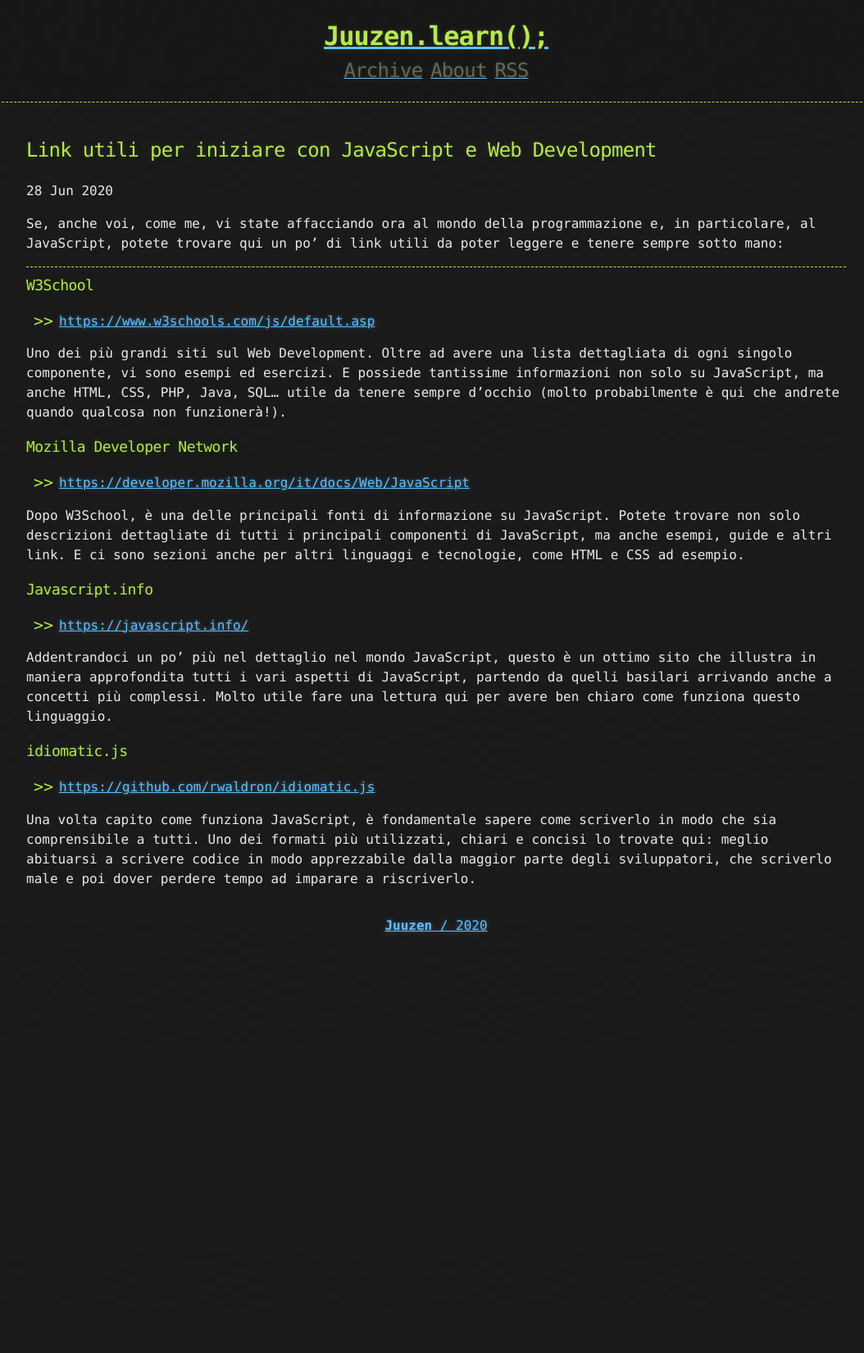
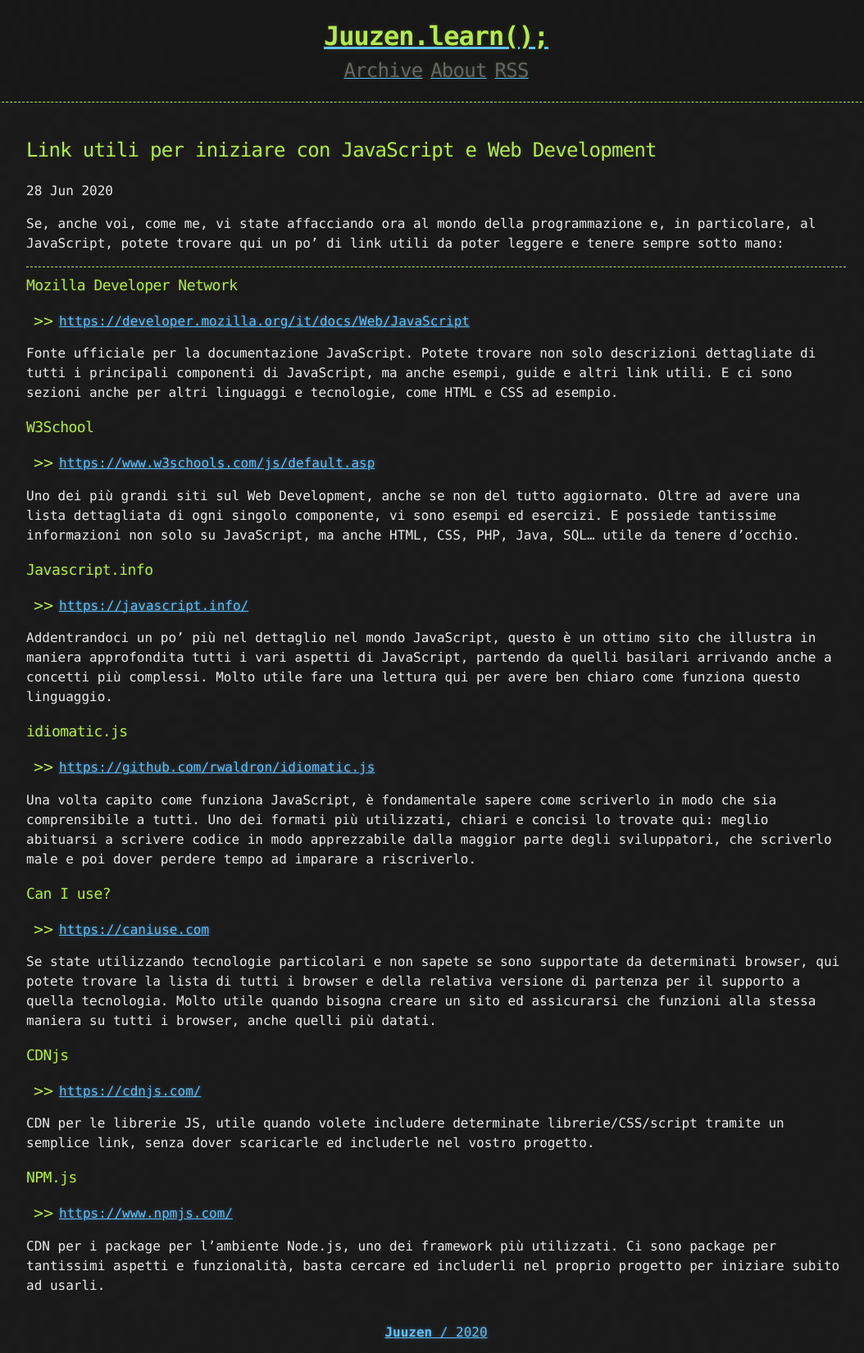
Before and after one commit to Juuzen/juuzen.github.io, a Jekyll site: the page built from _posts/2020-06-28-Useful-Links.md, in a window 1280 px wide. Shown: the whole page at 82% size, without its empty margins (108-1162 px from the left). Built offline with Jekyll 4.4.1, drawn with Linux system fonts in a browser that asks for light colours; before the commit the page ends 1154 px from its top, so only the background shows below that.

Commit message:
Added more links

```diff
--- a/_posts/2020-06-28-Useful-Links.md
+++ b/_posts/2020-06-28-Useful-Links.md
@@ -7,17 +7,17 @@ Se, anche voi, come me, vi state affacciando ora al mondo della programmazione e
 
 ---
 
+### Mozilla Developer Network
+
+- [https://developer.mozilla.org/it/docs/Web/JavaScript](https://developer.mozilla.org/it/docs/Web/JavaScript)
+
+Fonte ufficiale per la documentazione JavaScript. Potete trovare non solo descrizioni dettagliate di tutti i principali componenti di JavaScript, ma anche esempi, guide e altri link utili. E ci sono sezioni anche per altri linguaggi e tecnologie, come HTML e CSS ad esempio.
+
 ### W3School
 
 - [https://www.w3schools.com/js/default.asp](https://www.w3schools.com/js/default.asp)
 
-Uno dei più grandi siti sul Web Development. Oltre ad avere una lista dettagliata di ogni singolo componente, vi sono esempi ed esercizi. E possiede tantissime informazioni non solo su JavaScript, ma anche HTML, CSS, PHP, Java, SQL... utile da tenere sempre d'occhio (molto probabilmente è qui che andrete quando qualcosa non funzionerà!).
-
-### Mozilla Developer Network
-
-- [https://developer.mozilla.org/it/docs/Web/JavaScript](https://developer.mozilla.org/it/docs/Web/JavaScript)
-
-Dopo W3School, è una delle principali fonti di informazione su JavaScript. Potete trovare non solo descrizioni dettagliate di tutti i principali componenti di JavaScript, ma anche esempi, guide e altri link. E ci sono sezioni anche per altri linguaggi e tecnologie, come HTML e CSS ad esempio.
+Uno dei più grandi siti sul Web Development, anche se non del tutto aggiornato. Oltre ad avere una lista dettagliata di ogni singolo componente, vi sono esempi ed esercizi. E possiede tantissime informazioni non solo su JavaScript, ma anche HTML, CSS, PHP, Java, SQL... utile da tenere d'occhio.
 
 ### Javascript.info
 
@@ -30,3 +30,21 @@ Addentrandoci un po' più nel dettaglio nel mondo JavaScript, questo è un ottim
 - [https://github.com/rwaldron/idiomatic.js](https://github.com/rwaldron/idiomatic.js)
 
 Una volta capito come funziona JavaScript, è fondamentale sapere come scriverlo in modo che sia comprensibile a tutti. Uno dei formati più utilizzati, chiari e concisi lo trovate qui: meglio abituarsi a scrivere codice in modo apprezzabile dalla maggior parte degli sviluppatori, che scriverlo male e poi dover perdere tempo ad imparare a riscriverlo.
+
+### Can I use?
+
+- [https://caniuse.com](https://caniuse.com)
+
+Se state utilizzando tecnologie particolari e non sapete se sono supportate da determinati browser, qui potete trovare la lista di tutti i browser e della relativa versione di partenza per il supporto a quella tecnologia. Molto utile quando bisogna creare un sito ed assicurarsi che funzioni alla stessa maniera su tutti i browser, anche quelli più datati.
+
+### CDNjs
+
+- [https://cdnjs.com/](https://cdnjs.com/)
+
+CDN per le librerie JS, utile quando volete includere determinate librerie/CSS/script tramite un semplice link, senza dover scaricarle ed includerle nel vostro progetto.
+
+### NPM.js
+
+- [https://www.npmjs.com/](https://www.npmjs.com/)
+
+CDN per i package per l'ambiente Node.js, uno dei framework più utilizzati. Ci sono package per tantissimi aspetti e funzionalità, basta cercare ed includerli nel proprio progetto per iniziare subito ad usarli.
```
